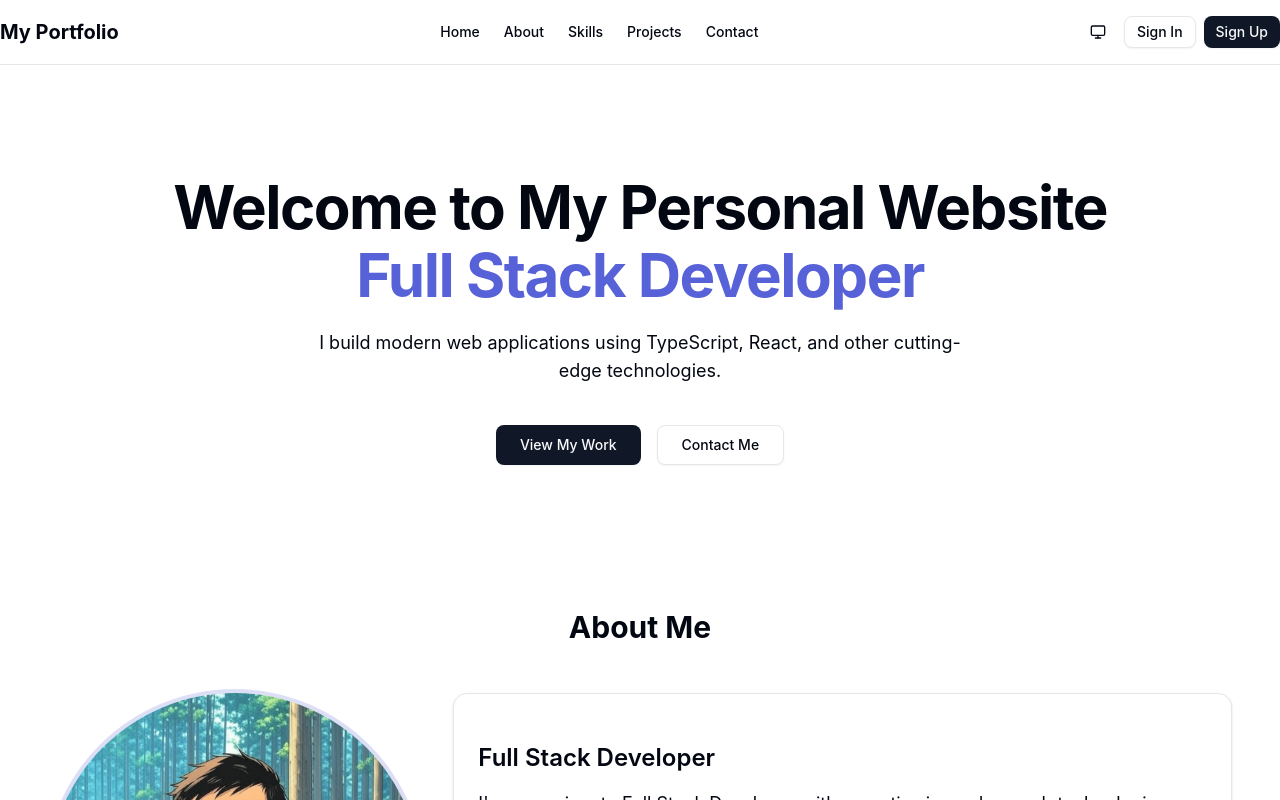
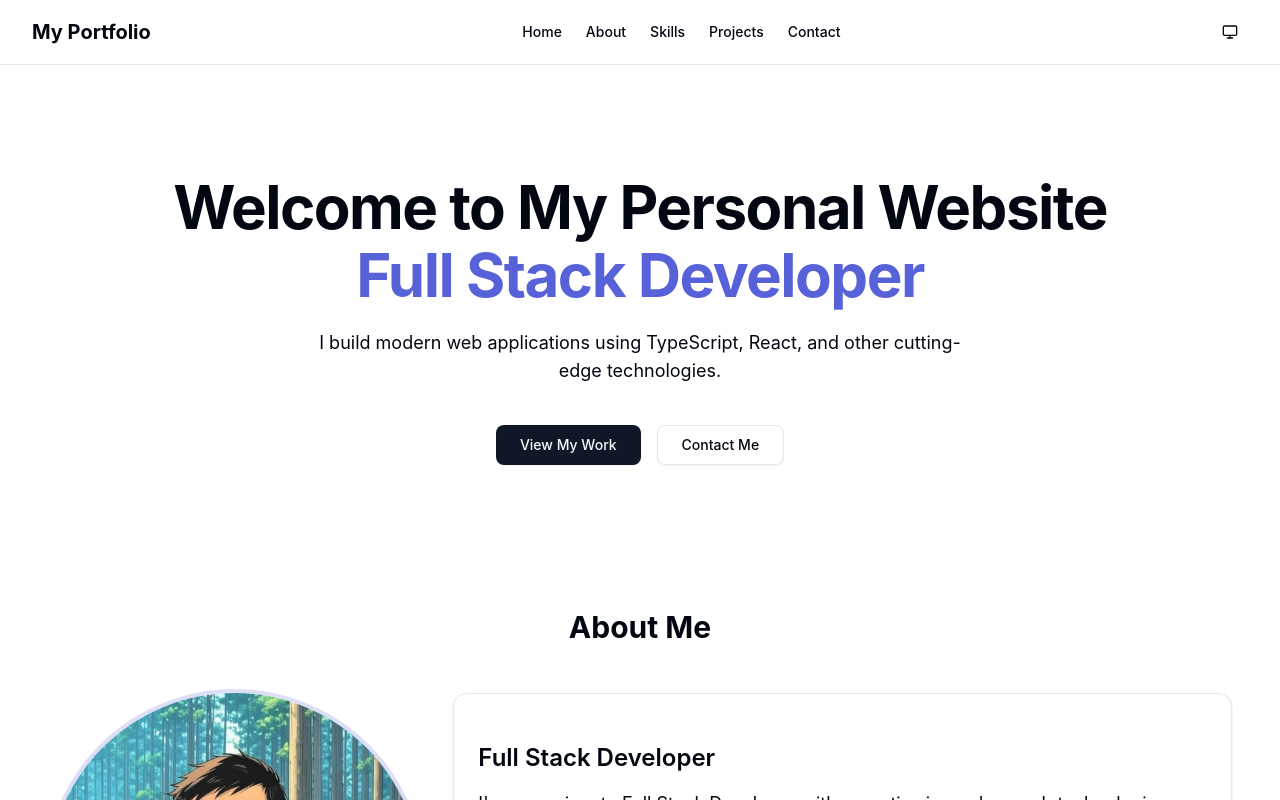
Before and after one commit to iamsg97/personal-website, a React (Vite) app: page / in a window 1280 px wide. Shown: the top 800 px of the page. Built offline with nearby package versions, Linux system fonts and the light colour scheme.

Commit message:
fix: improve layout and spacing in Header component for better responsiveness

```diff
--- a/src/components/Header.tsx
+++ b/src/components/Header.tsx
@@ -36,7 +36,7 @@
     <header
       className={`bg-background sticky top-0 z-40 border-b ${scrolled ? 'shadow-sm' : ''} transition-shadow`}
     >
-      <div className="container flex h-16 items-center justify-between py-4">
+      <div className="container mx-auto flex h-16 max-w-7xl items-center px-4 sm:px-6 lg:px-8">
         {/* Logo on the left */}
         <div>
           <Link to="/" className="text-xl font-bold">
@@ -44,7 +44,7 @@
           </Link>
         </div>
         {/* Navigation centered - desktop */}
-        <div className="flex flex-grow justify-center">
+        <div className="flex flex-1 justify-center">
           {' '}
           <nav className="hidden items-center gap-6 text-sm md:flex">
             <Link to="/" className="hover:text-accent font-medium transition-colors">
@@ -83,14 +83,6 @@
         {/* Auth buttons and theme toggle on the right */}
         <div className="flex items-center gap-2">
           <ThemeToggle />
-          <div className="hidden md:block">
-            <Button variant="outline" size="sm">
-              Sign In
-            </Button>
-            <Button size="sm" className="ml-2">
-              Sign Up
-            </Button>
-          </div>{' '}
           {/* Mobile menu button */}
           <button
             type="button"
```
